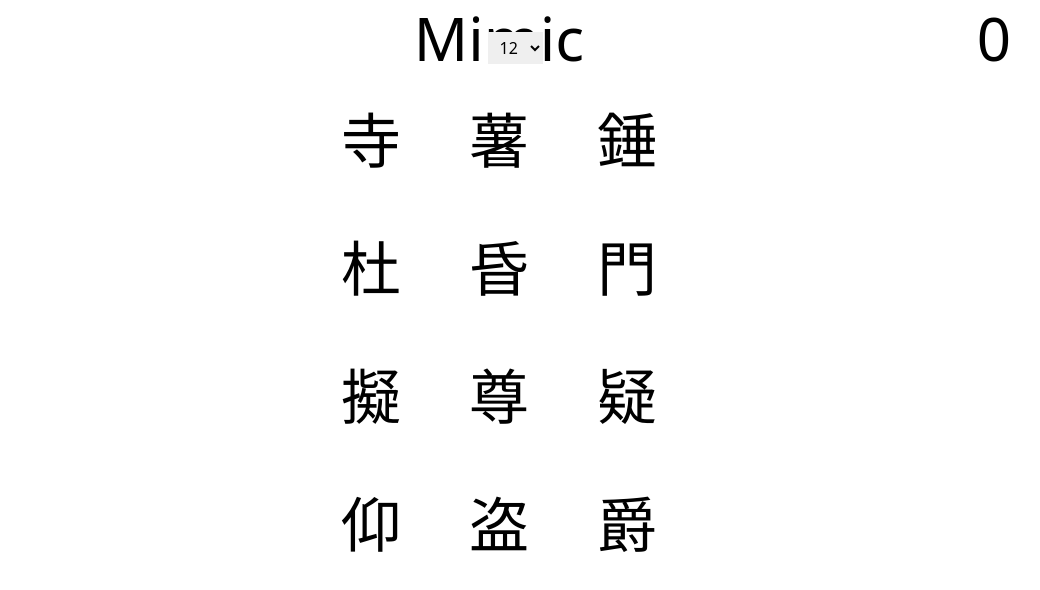
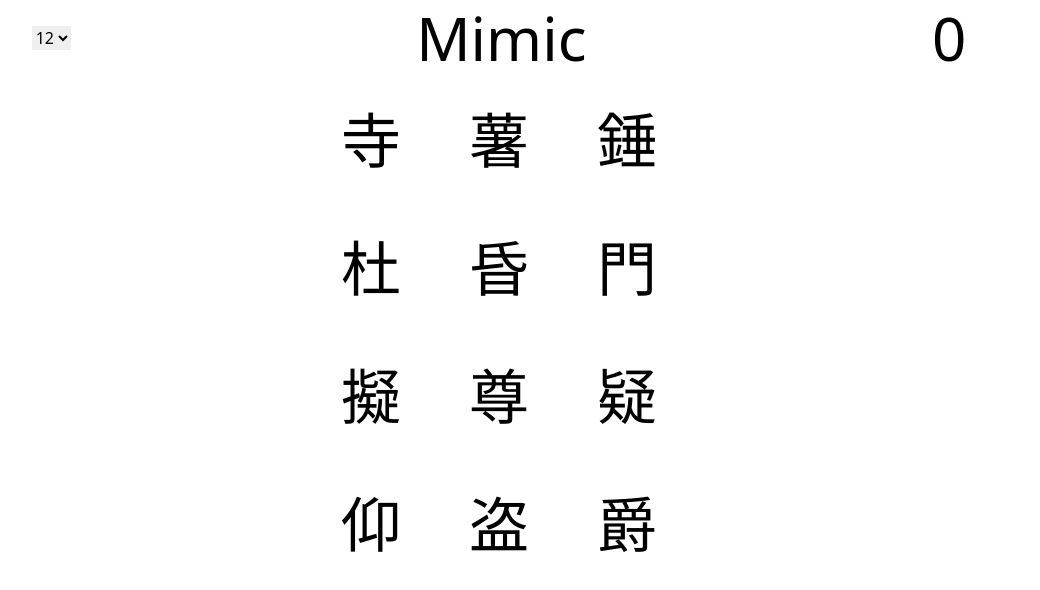
Before and after one commit to 28917562197856/random-kanji, a React (Vite) app: page / in a window 1280 px wide. Shown: the top 590 px of the page, without its empty margins (141-1181 px from the left). Built offline with nearby package versions, Linux system fonts and the light colour scheme.

Commit message:
score and select now wrap

```diff
--- a/src/components/App.tsx
+++ b/src/App.tsx
@@ -1,5 +1,5 @@
 import React, { useReducer, useState } from "react";
-import data from "../rtk-kanji.json";
+import data from "./rtk-kanji.json";
 
 type Kanji = {
   keyword: string;
@@ -86,6 +86,7 @@ export const App: React.FC = () => {
         justifyItems: "center"
       }}
     >
+      <div className="flex flex-wrap w-full justify-around">
         <select
           defaultValue={12}
           className={styles.select}
@@ -102,10 +103,13 @@ export const App: React.FC = () => {
               <option key={x}>{x}</option>
             ))}
         </select>
-      <div className={styles.keyword}>{`${selectedKanji.keyword
+        <div className={styles.keyword}>
+          {`${selectedKanji.keyword
             .charAt(0)
-        .toUpperCase()}${selectedKanji.keyword.substring(1)}`}</div>
+            .toUpperCase()}${selectedKanji.keyword.substring(1)}`}
+        </div>
         <div className={styles.score}>{score}</div>
+      </div>
       <div className={styles.kanjiContainer}>
         {kanji.map(k => (
           <div
@@ -140,9 +144,9 @@ export const App: React.FC = () => {
 };
 
 const styles = {
-  select: "absolute mt-4 lg:mt-8 ml-8 px-2 py-1",
-  keyword: "my-2 text-3xl lg:text-6xl",
-  score: "absolute right-0 mt-2 mr-8 text-3xl lg:mr-32 lg:text-6xl",
+  select: "inline-block self-center",
+  keyword: "inline-block text-center flex-grow-1 my-2 text-3xl lg:text-6xl",
+  score: "inline-block mt-2 text-3xl lg:text-6xl",
   kanjiContainer: "text-6xl sm:w-auto lg:w-1/3 flex flex-wrap justify-center",
   kanji: `flex justify-center items-center w-32 h-32 p-2 rounded-lg cursor-pointer
           hover:bg-white hover:shadow-none lg:hover:shadow-2xl lg:hover:bg-gray-200`,
--- a/src/index.tsx
+++ b/src/index.tsx
@@ -1,5 +1,5 @@
 import React from "react";
 import ReactDOM from "react-dom";
-import { App } from "./components/App";
+import { App } from "./App";
 
 ReactDOM.render(<App />, document.getElementById("root"));
```
Lines whose indentation alone changed are shown as unchanged.
